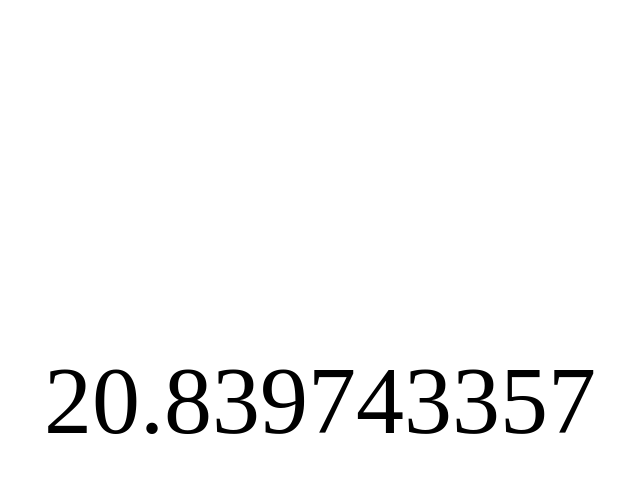
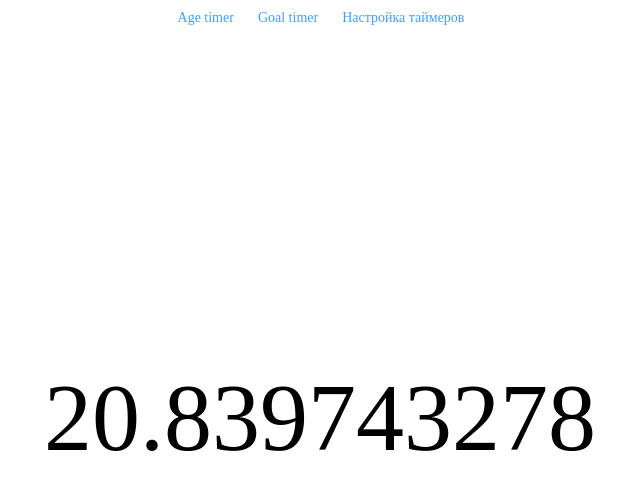
Before and after one commit to DenysBabin/Tag-Time-front-2, a Vue app: page /timers in a window 1280 px wide. Shown: the top 490 px of the page, without its empty margins (319-959 px from the left). Built offline with nearby package versions, Linux system fonts and the light colour scheme.

Commit message:
add Goal Timer and start Settings

```diff
--- a/src/components/examples/Habits.vue
+++ b/src/components/examples/Habits.vue
@@ -125,4 +125,13 @@ export default {
   margin: auto;
   padding: 4px;
 }
+
+.nav {
+  display: flex;
+  flex-direction: row;
+}
+
+.item {
+  padding: 8px 16px;
+}
 </style>
--- a/src/components/examples/Timer.vue
+++ b/src/components/examples/Timer.vue
@@ -1,8 +1,32 @@
 <template>
   <div class="timers-page">
-    <div class="timer-1">
-      {{ timer1 }}
+    <div class="timer-nav">
+      <div class="timer-item">
+        <el-link type="primary" @click="changeNameToAge()">Age timer</el-link>
+      </div>
+      <div class="timer-item">
+        <el-link type="primary" @click="changeNameToGoal()">Goal timer</el-link>
+      </div>
+      <div class="timer-item">
+        <el-link type="primary" @click="drawer = true">Настройка таймеров</el-link>
+      </div>
     </div>
+    <div class="timer-show">
+      <div class="timer-1" v-if="timerName === 'Age'">
+        {{ timerAge }}
+      </div>
+      <div class="timer-1" v-if="timerName === 'Goal'">
+        {{ timerGoal }}
+      </div>
+    </div>
+
+    <el-drawer
+      title="Настройка таймеров"
+      :visible.sync="drawer"
+      :direction="direction"
+      :before-close="handleClose">
+
+    </el-drawer>
   </div>
 </template>
 
@@ -11,24 +35,53 @@ export default {
   name: 'Timer',
   data () {
     return {
+      drawer: false,
+      direction: 'rtl',
       now: '',
-      timer1: '',
+      timerAge: '',
+      timerGoal: '',
       startDate: '',
-      endDate: ''
+      endDate: '',
+      timerName: 'Age'
     }
   },
   mounted () {
-    this.setTimer()
+    this.setTimerAge()
+    this.setTimerGoal()
   },
   methods: {
-    setTimer () {
+    setTimerAge () {
       this.startDate = new Date('2000-12-15T22:20:00')
       setInterval(() => {
-        this.timer1 = this.getNumber(new Date() - this.startDate)
-      }, 1)
+        this.timerAge = this.getNumber(new Date() - this.startDate, 'y')
+      }, 50)
     },
-    getNumber (val) {
-      return (val / 1000 / 60 / 60 / 24 / 365).toFixed(9)
+    setTimerGoal () {
+      const endTimer = new Date('2022-08-16T00:00:00')
+      setInterval(() => {
+        this.timerGoal = this.getNumber(endTimer - new Date(), 'd')
+      }, 50)
+    },
+    getNumber (val, type = 'y') {
+      if (type === 'y') {
+        return (val / 1000 / 60 / 60 / 24 / 365).toFixed(9)
+      }
+      if (type === 'd') {
+        return (val / 1000 / 60 / 60 / 24).toFixed(9)
+      }
+    },
+    changeNameToAge () {
+      this.timerName = 'Age'
+    },
+    changeNameToGoal () {
+      this.timerName = 'Goal'
+    },
+    handleClose (done) {
+      this.$confirm('Are you sure you want to close this?')
+        .then(_ => {
+          done()
+        })
+        .catch(_ => {})
     }
   },
   computed: {
@@ -38,14 +91,31 @@ export default {
 
 <style scoped>
 .timers-page {
+  height: 100vh;
+  display: flex;
+  flex-direction: column;
+  align-items: center;
+}
+
+.timer-show {
   display: flex;
   align-items: center;
   justify-content: center;
-  height: 100vh;
+  height: inherit;
 }
 
 .timer-1 {
   font-size: 96px;
   width: 554px;
 }
+
+.timer-nav {
+  display: flex;
+  justify-content: center;
+  flex-direction: row;
+}
+
+.timer-item {
+  padding: 8px 12px;
+}
 </style>
```
